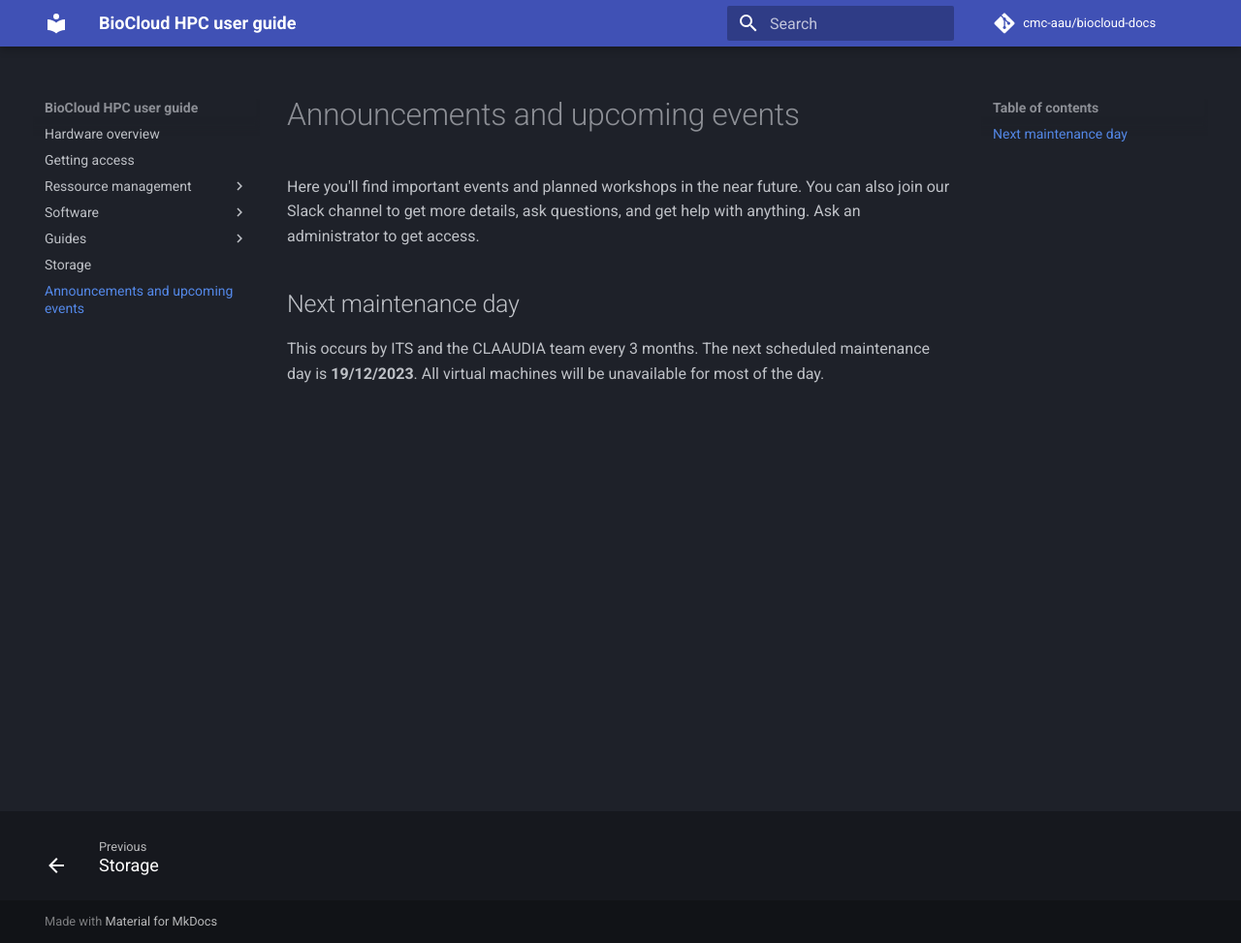
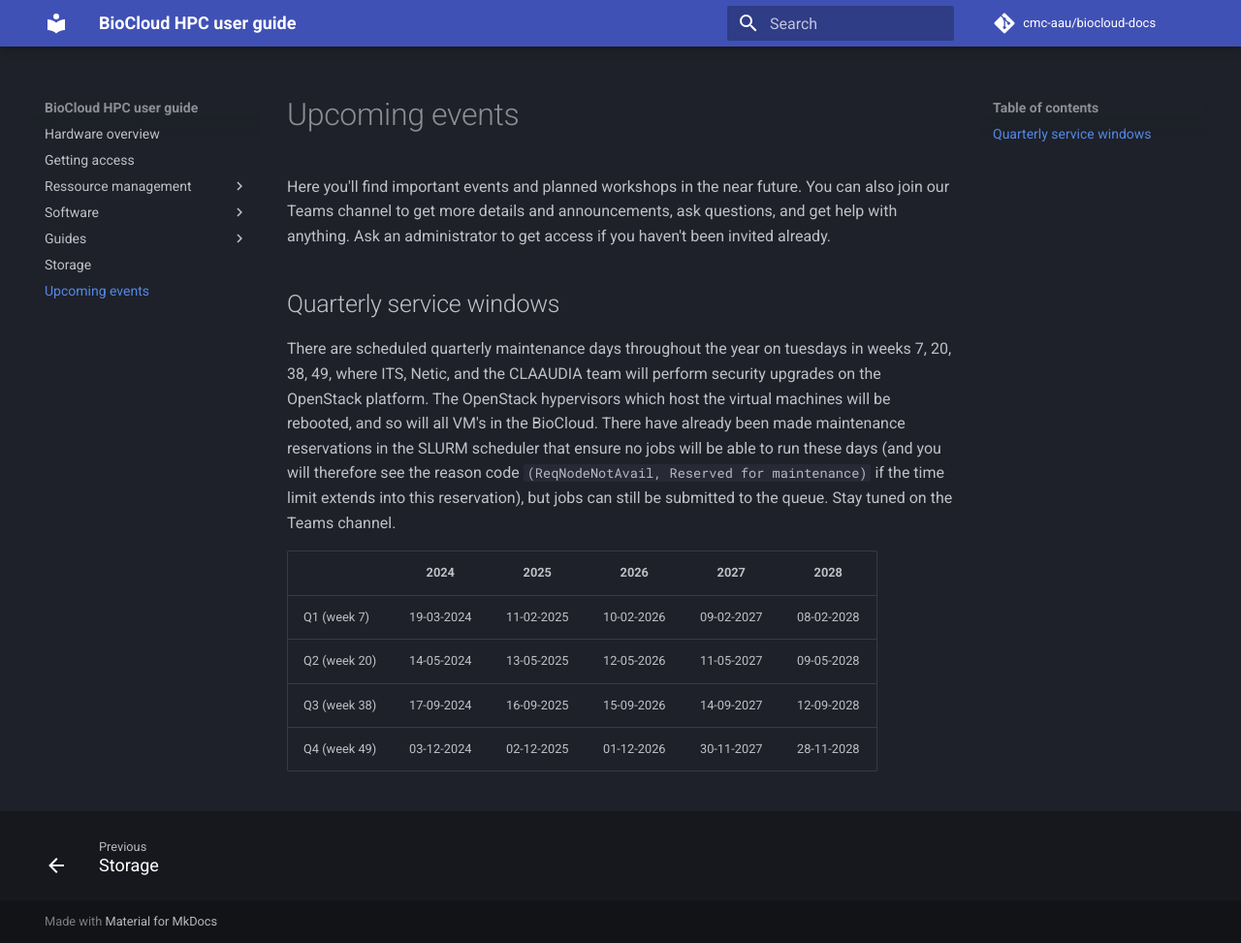
Before and after one commit to cmc-aau/hpc-docs, an MkDocs documentation site: the page built from docs/events.md, in a window 1280 px wide and 973 px high. Shown: the whole window at 97% size. Built offline with MkDocs 1.6.1 and Material for MkDocs 9.7.7, drawn with Linux system fonts in a browser that asks for light colours; comment, search, counter and statistics services are not loaded.

Commit message:
add maintenance schedule

```diff
--- a/docs/events.md
+++ b/docs/events.md
@@ -1,5 +1,12 @@
-# Announcements and upcoming events
-Here you'll find important events and planned workshops in the near future. You can also join our Slack channel to get more details, ask questions, and get help with anything. Ask an administrator to get access.
+# Upcoming events
+Here you'll find important events and planned workshops in the near future. You can also join our Teams channel to get more details and announcements, ask questions, and get help with anything. Ask an administrator to get access if you haven't been invited already.
 
-## Next maintenance day
-This occurs by ITS and the CLAAUDIA team every 3 months. The next scheduled maintenance day is **19/12/2023**. All virtual machines will be unavailable for most of the day.
+## Quarterly service windows
+There are scheduled quarterly maintenance days throughout the year on tuesdays in weeks 7, 20, 38, 49, where ITS, Netic, and the CLAAUDIA team will perform security upgrades on the OpenStack platform. The OpenStack hypervisors which host the virtual machines will be rebooted, and so will all VM's in the BioCloud. There have already been made maintenance reservations in the SLURM scheduler that ensure no jobs will be able to run these days (and you will therefore see the reason code `(ReqNodeNotAvail, Reserved for maintenance)` if the time limit extends into this reservation), but jobs can still be submitted to the queue. Stay tuned on the Teams channel.
+
+|  | 2024 | 2025 | 2026 | 2027 | 2028 |
+| :--- | :---: | :---: | :---: | :---: | :---: |
+| Q1 (week 7) | 19-03-2024 | 11-02-2025 | 10-02-2026 | 09-02-2027 | 08-02-2028 |
+| Q2 (week 20) | 14-05-2024 | 13-05-2025 | 12-05-2026 | 11-05-2027 | 09-05-2028 |
+| Q3 (week 38) | 17-09-2024 | 16-09-2025 | 15-09-2026 | 14-09-2027 | 12-09-2028 |
+| Q4 (week 49) | 03-12-2024 | 02-12-2025 | 01-12-2026 | 30-11-2027 | 28-11-2028 |
```
